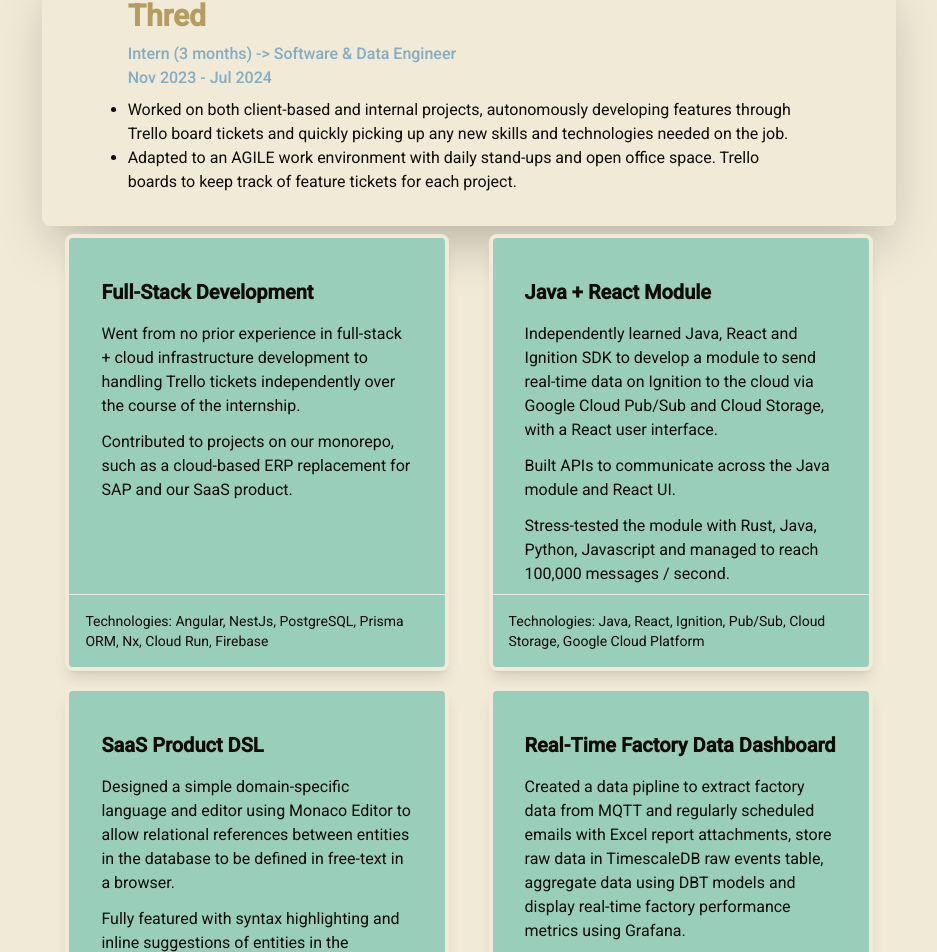
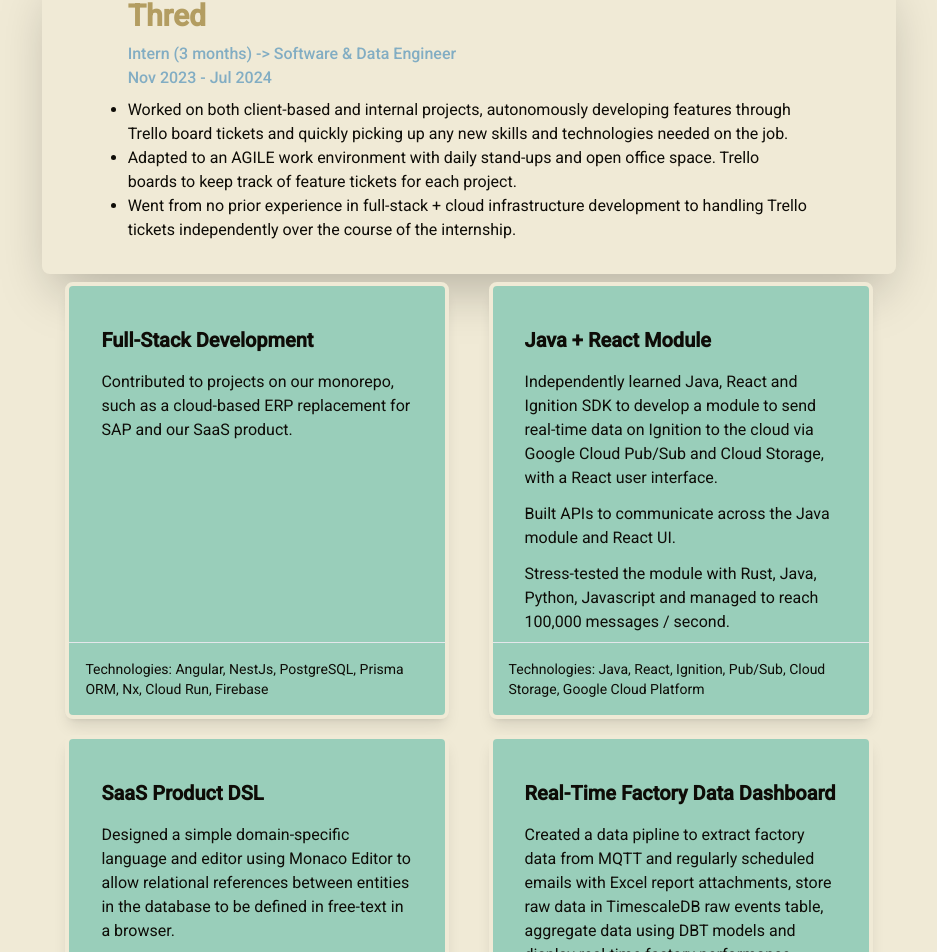
Before and after one commit to ryo-kam/ryo-kam.github.io, an Angular app: page / in a window 1280 px wide. Shown: the part 1078-2030 px from the top of the page, without its empty margins (171-1108 px from the left). Built offline with nearby package versions, Linux system fonts and the light colour scheme.

Commit message:
another small change

```diff
--- a/src/app/app.component.ts
+++ b/src/app/app.component.ts
@@ -27,7 +27,6 @@
     {
       heading: 'Full-Stack Development',
       description: [
-        'Went from no prior experience in full-stack + cloud infrastructure development to handling Trello tickets independently over the course of the internship.',
         'Contributed to projects on our monorepo, such as a cloud-based ERP replacement for SAP and our SaaS product.',
       ],
       footer:
@@ -107,6 +106,7 @@
       descriptions: [
         'Worked on both client-based and internal projects, autonomously developing features through Trello board tickets and quickly picking up any new skills and technologies needed on the job.',
         'Adapted to an AGILE work environment with daily stand-ups and open office space. Trello boards to keep track of feature tickets for each project.',
+        'Went from no prior experience in full-stack + cloud infrastructure development to handling Trello tickets independently over the course of the internship.',
       ],
     },
     {
```
